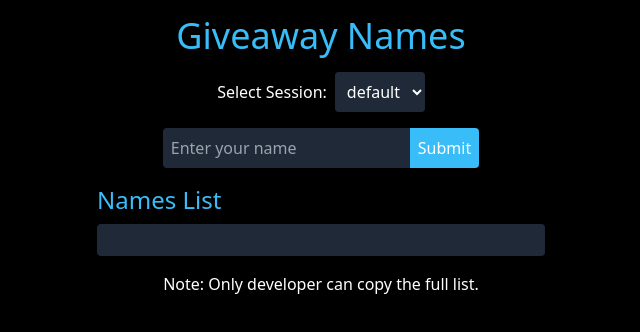
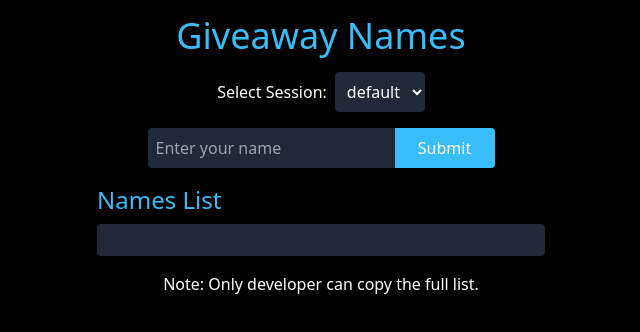
Before and after one commit to TensuraBot/giveaway-test, a Next.js app: page / in a window 1280 px wide. Shown: the top 332 px of the page, without its empty margins (319-959 px from the left). Built offline with nearby package versions, Linux system fonts and the light colour scheme.

Commit message:
Update globals.css

```diff
--- a/styles/globals.css
+++ b/styles/globals.css
@@ -28,3 +28,8 @@
 .animate-slideIn {
   animation: slideIn 0.5s ease-out;
 }
+
+/* Tambahan untuk responsivitas */
+button {
+  min-width: 100px;
+}
```
